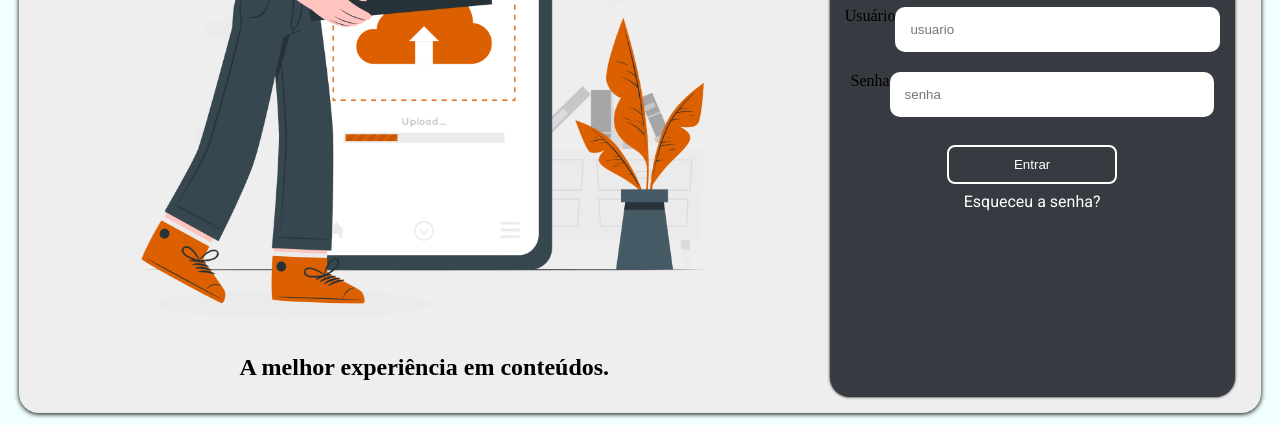
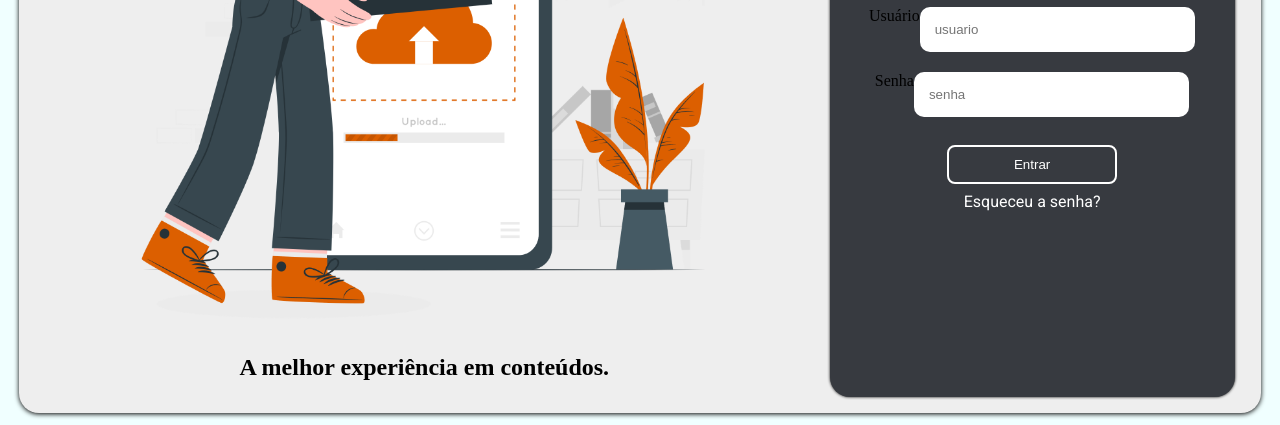
Before and after one commit to keaps1/vscode_projects, a plain HTML site: page Painel Clientes V3.2/index.html in a window 1280 px wide. Shown: the part 375-800 px from the top of the page. Drawn offline with Linux system fonts and the light colour scheme.

Commit message:
criacao do card login

```diff
--- a/Painel Clientes V3.2/assets/style.css
+++ b/Painel Clientes V3.2/assets/style.css
@@ -83,7 +83,16 @@ header {
     border-radius: 20px;
 }
 
-.right-login > img {
+.right-card {
+    display: flex;
+    flex-direction: column;
+    justify-content: center;
+    align-items: center;
+    width: 85%;
+    height: 100%;
+}
+
+.right-card > img {
     width: 120px;
     padding: 10px;
     margin: 10px;
@@ -91,7 +100,7 @@ header {
     background-color: #DC5F00;
 }
 
-.right-login > h2,p {
+.right-card > h2,p {
     font-family: "Roboto", sans-serif;
     color: white;
 }
--- a/Painel Clientes V3.2/index.html
+++ b/Painel Clientes V3.2/index.html
@@ -15,6 +15,7 @@
             <h2>A melhor experiência em conteúdos.</h2>
         </div>
         <div class="right-login">
+                <div class="right-card">
                     <img src="./images/playlogo.png" alt="Logo">
                     <h2>Login</h2>
                                 <div class="text-login">
@@ -30,6 +31,7 @@
                     <p>Esqueceu a senha?</p>
                 </div>
             </div>
+        </div>
         <div class="right2-login">
         </div>
     </header>
```
Lines whose indentation alone changed are shown as unchanged.
